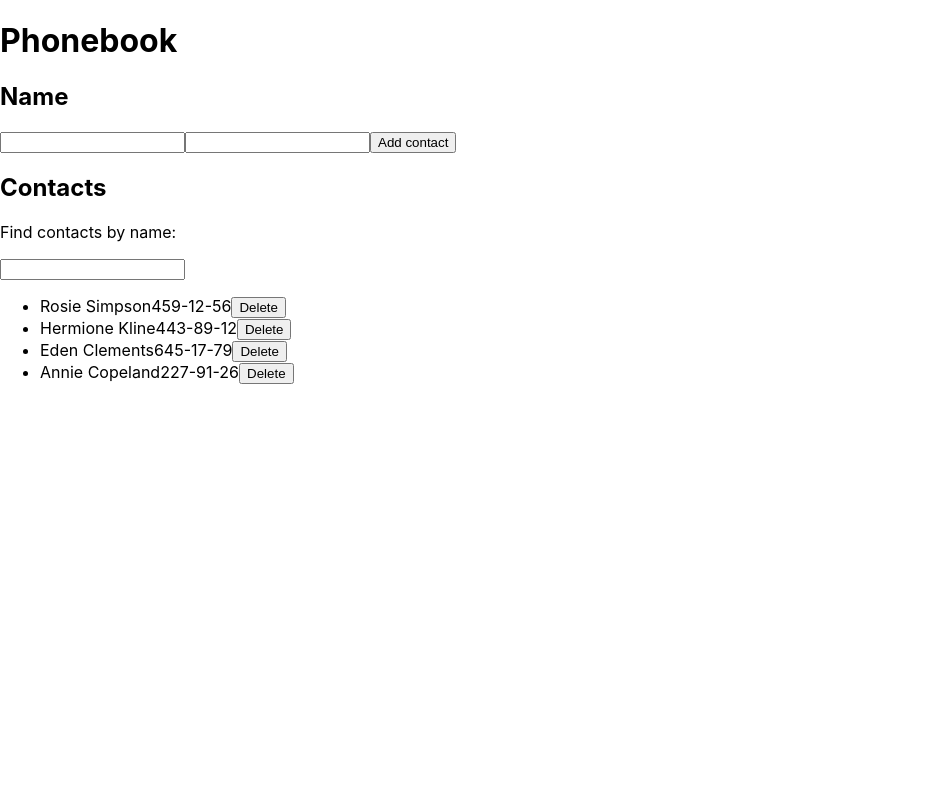
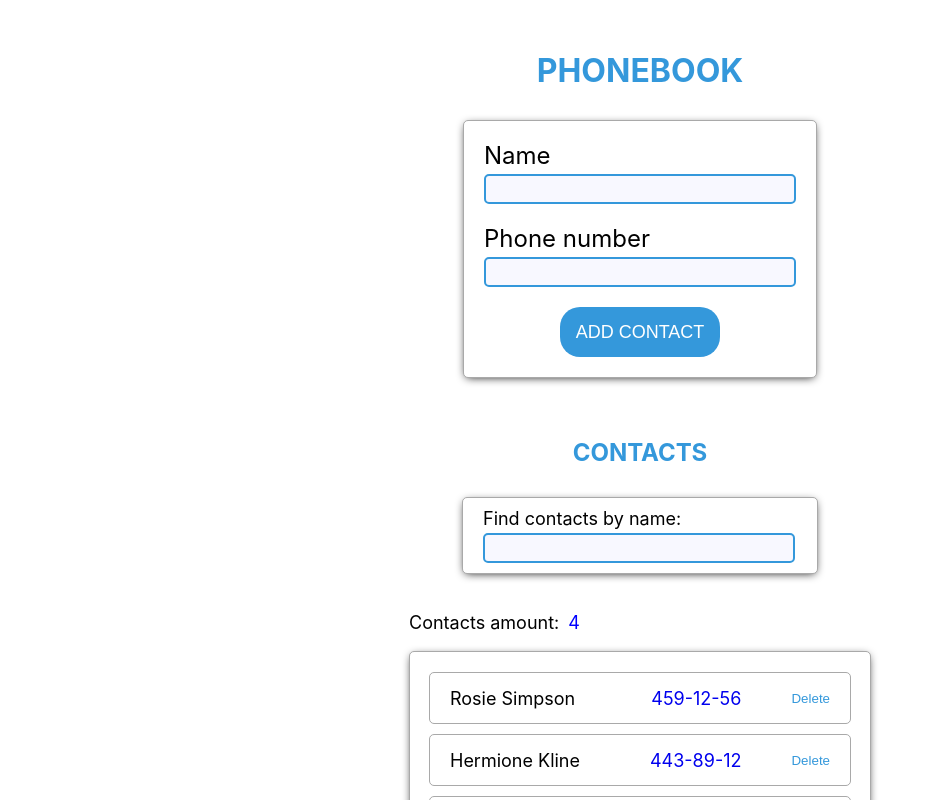
Before and after one commit to yurchykyur/goit-react-hw-02-phonebook, a React (Create React App) app: page / in a window 1280 px wide. Shown: the top 800 px of the page, without its empty margins (0-938 px from the left). Built offline with nearby package versions, Linux system fonts and the light colour scheme.

Commit message:
add Step 4 + 5 and made styled/emotion

```diff
--- a/package.json
+++ b/package.json
@@ -4,10 +4,12 @@
   "private": true,
   "homepage": "https://yurchykyur.github.io/goit-react-hw-02-phonebook/",
   "dependencies": {
+    "@emotion/styled": "^11.11.0",
     "@testing-library/jest-dom": "^5.16.3",
     "@testing-library/react": "^12.1.4",
     "@testing-library/user-event": "^13.5.0",
     "nanoid": "^4.0.2",
+    "prop-types": "^15.8.1",
     "react": "^18.1.0",
     "react-dom": "^18.1.0",
     "react-scripts": "5.0.1",
--- a/src/components/App.jsx
+++ b/src/components/App.jsx
@@ -4,6 +4,8 @@ import { nanoid } from 'nanoid';
 import ContactForm from './ContactForm';
 import ContactList from './ContactList';
 import Filter from './Filter';
+
+import { AppContainer, MainTitle, SecondTitle } from './App.styled';
 
 const INITIAL_STATE_BASE = {
   contacts: [
@@ -19,11 +21,23 @@ export class App extends Component {
   state = { ...INITIAL_STATE_BASE };
 
   addContact = data => {
+    if (this.state.contacts.find(contact => contact.name === data.name)) {
+      alert(`${data.name} is already in contacts`);
+      return;
+    }
+
     const contact = { ...data, id: nanoid() };
 
     this.setState(({ contacts }) => ({
       contacts: [contact, ...contacts],
     }));
+  };
+
+  deleteContact = id => {
+    const afterDeleteArr = this.state.contacts.filter(
+      contact => contact.id !== id
+    );
+    this.setState({ contacts: [...afterDeleteArr] });
   };
 
   onChangeFilter = e => {
@@ -42,15 +56,21 @@ export class App extends Component {
   render() {
     const { filter } = this.state;
     const filteredContacts = this.getFilteredContact();
+    const isContact = !this.state.contacts.length ? false : true;
 
     return (
-      <div>
-        <h1>Phonebook</h1>
+      <AppContainer>
+        <MainTitle>Phonebook</MainTitle>
         <ContactForm formSubmitHandler={this.addContact} />
-        <h2>Contacts</h2>
+        <SecondTitle>Contacts</SecondTitle>
         <Filter onChangeFilter={this.onChangeFilter} value={filter} />
-        <ContactList contactList={filteredContacts} />
-      </div>
+        <ContactList
+          contactList={filteredContacts}
+          deleteContact={this.deleteContact}
+          isContact={isContact}
+          contactsAmount={this.state.contacts.length}
+        />
+      </AppContainer>
     );
   }
 }
--- /dev/null
+++ b/src/components/App.styled.jsx
@@ -0,0 +1,23 @@
+import styled from '@emotion/styled';
+
+const AppContainer = styled.div`
+  display: flex;
+  flex-direction: column;
+  align-items: center;
+  margin-top: 30px;
+  margin-bottom: 30px;
+`;
+
+const MainTitle = styled.h1`
+  margin-bottom: 30px;
+  text-transform: uppercase;
+  color: #3498db;
+`;
+
+const SecondTitle = styled.h2`
+  margin-bottom: 30px;
+  text-transform: uppercase;
+  color: #3498db;
+`;
+
+export { AppContainer, MainTitle, SecondTitle };
--- a/src/components/ContactForm.js
+++ b/src/components/ContactForm.js
@@ -1,5 +1,14 @@
 import React, { Component } from 'react';
 import { nanoid } from 'nanoid';
+import PropTypes from 'prop-types';
+
+import {
+  FormWrapper,
+  ContactSubmitForm,
+  FormInputLabel,
+  FormInput,
+  FormSubmitBtn,
+} from './ContactForm.styled';
 
 const INITIAL_STATE_FORM = {
   name: '',
@@ -12,7 +21,6 @@ export default class ContactForm extends Component {
   handleInputChange = e => {
     const { name, value } = e.currentTarget;
     this.setState({ [name]: value });
-    console.log(e.currentTarget.value);
   };
 
   reset = () => {
@@ -32,10 +40,11 @@ export default class ContactForm extends Component {
 
   render() {
     return (
-      <form onSubmit={this.handleFormSubmit}>
-        <h2>Name</h2>
-        <label htmlFor={this.nameInputId}>
-          <input
+      <FormWrapper>
+        <ContactSubmitForm onSubmit={this.handleFormSubmit}>
+          <FormInputLabel htmlFor={this.nameInputId}>
+            Name
+            <FormInput
               type="text"
               name="name"
               pattern="^[a-zA-Zа-яА-Я]+(([' -][a-zA-Zа-яА-Я ])?[a-zA-Zа-яА-Я]*)*$"
@@ -45,10 +54,11 @@ export default class ContactForm extends Component {
               id={this.nameInputId}
               value={this.state.name}
             />
-        </label>
+          </FormInputLabel>
 
-        <label htmlFor={this.numberInputId}>
-          <input
+          <FormInputLabel htmlFor={this.numberInputId}>
+            Phone number
+            <FormInput
               type="tel"
               name="number"
               pattern="\+?\d{1,4}?[-.\s]?\(?\d{1,3}?\)?[-.\s]?\d{1,4}[-.\s]?\d{1,4}[-.\s]?\d{1,9}"
@@ -58,14 +68,14 @@ export default class ContactForm extends Component {
               id={this.numberInputId}
               value={this.state.number}
             />
-        </label>
-        <button type="submit">Add contact</button>
-      </form>
+          </FormInputLabel>
+          <FormSubmitBtn type="submit">Add contact</FormSubmitBtn>
+        </ContactSubmitForm>
+      </FormWrapper>
     );
   }
 }
-// } ({ handleInputChange, handleFormSubmit }) {
 
-// }
-
-// onSubmit={}
+ContactForm.propTypes = {
+  formSubmitHandler: PropTypes.func.isRequired,
+};
--- /dev/null
+++ b/src/components/ContactForm.styled.jsx
@@ -0,0 +1,57 @@
+import styled from '@emotion/styled';
+
+const FormWrapper = styled.div`
+  margin-bottom: 40px;
+`;
+
+const ContactSubmitForm = styled.form`
+  display: flex;
+  flex-direction: column;
+  border: 1px solid darkgray;
+  border-radius: 5px;
+  background-color: white;
+  box-shadow: 0px 2px 10px -3px;
+`;
+
+const FormInputLabel = styled.label`
+  display: flex;
+  flex-direction: column;
+  margin: 20px 20px 0px 20px;
+  font-size: 24px;
+`;
+
+const FormInput = styled.input`
+  width: 300px;
+  margin-top: 4px;
+  padding: 4px;
+  font-size: 16px;
+  border: 2px solid #3498db;
+  border-radius: 5px;
+  background-color: ghostwhite;
+`;
+
+ const FormSubmitBtn = styled.button`
+  display: inline-block;
+  width: 160px;
+  height: 50px;
+  margin-left: auto;
+  margin-right: auto;
+  margin-top: 20px;
+  margin-bottom: 20px;
+  font-size: 18px;
+  text-transform: uppercase;
+  border: 0px;
+  border-radius: 20px;
+  background-color: #3498db;
+  color: white;
+  box-shadow: none;
+  transition: all 250ms ease-in-out;
+
+  :hover,
+  :focus {
+    background-color: #39b0ff;
+    box-shadow: 0px 4px 4px #00000026, inset 0px 0px 0px 0px #0000004d;
+  }
+`;
+
+export { FormWrapper, ContactSubmitForm, FormInputLabel, FormInput, FormSubmitBtn };
--- a/src/components/ContactList.js
+++ /dev/null
@@ -1,15 +0,0 @@
-export default function ContactList({ contactList }) {
-  return (
-    <ul>
-      {contactList.map(({ id, number, name }) => {
-        return (
-          <li key={id}>
-            <span>{name}</span>
-            <span>{number}</span>
-            <button>Delete</button>
-          </li>
-        );
-      })}
-    </ul>
-  );
-}
--- /dev/null
+++ b/src/components/ContactList.jsx
@@ -0,0 +1,50 @@
+import PropTypes from 'prop-types';
+
+import {
+  NotificationText,
+  ListElement,
+  PhonebookList,
+  TotalContactsNum,
+  TotalContactsText,
+  ContactItemWrapper,
+  ContactItemName,
+  ContactItemNum,
+  DeleteBtn,
+} from './ContactList.styled';
+
+export default function ContactList({
+  contactList,
+  deleteContact,
+  isContact,
+  contactsAmount,
+}) {
+  return isContact ? (
+    <div>
+      <TotalContactsText>
+        Contacts amount: <TotalContactsNum>{contactsAmount}</TotalContactsNum>
+      </TotalContactsText>
+      <PhonebookList>
+        {contactList.map(({ id, number, name }) => {
+          return (
+            <ListElement key={id}>
+              <ContactItemWrapper>
+                <ContactItemName>{name}</ContactItemName>
+                <ContactItemNum href={`tel:${number}`}>{number}</ContactItemNum>
+                <DeleteBtn onClick={() => deleteContact(id)}>Delete</DeleteBtn>
+              </ContactItemWrapper>
+            </ListElement>
+          );
+        })}
+      </PhonebookList>
+    </div>
+  ) : (
+    <NotificationText>There are no contacts in your phonebook</NotificationText>
+  );
+}
+
+ContactList.propTypes = {
+  contactList: PropTypes.array.isRequired,
+  deleteContact: PropTypes.func.isRequired,
+  isContact: PropTypes.bool.isRequired,
+  contactsAmount: PropTypes.number.isRequired,
+};
--- /dev/null
+++ b/src/components/ContactList.styled.jsx
@@ -0,0 +1,103 @@
+import styled from '@emotion/styled';
+
+const TotalContactsText = styled.p`
+  font-size: 18px;
+`;
+
+const TotalContactsNum = styled.span`
+  margin-left: 4px;
+  color: blue;
+`;
+
+const PhonebookList = styled.ul`
+  display: flex;
+  flex-direction: column;
+  align-items: center;
+  width: 460px;
+  margin-top: 10px;
+  padding: 0;
+
+  border: 1px solid darkgray;
+  border-radius: 5px;
+  background-color: white;
+
+  list-style: none;
+  box-shadow: 0px 2px 10px -3px;
+`;
+
+const ListElement = styled.li`
+  :first-child {
+    padding-top: 20px;
+  }
+
+  :last-child {
+    padding-bottom: 20px;
+  }
+
+  :not(:last-child) {
+    margin-bottom: 10px;
+  }
+`;
+
+const NotificationText = styled.p`
+  font-size: 18px;
+`;
+
+const ContactItemWrapper = styled.div`
+  display: flex;
+  flex-direction: row;
+  align-items: center;
+  width: 420px;
+  height: 50px;
+  border: 1px solid darkgray;
+  border-radius: 5px;
+  background-color: white;
+`;
+
+const ContactItemName = styled.p`
+  margin-left: 20px;
+  font-size: 18px;
+`;
+
+const ContactItemNum = styled.a`
+  margin-left: auto;
+  font-size: 18px;
+  text-decoration: none;
+  transition: all 250ms ease-in-out;
+
+  :hover,
+  :focus {
+    color: #39b0ff;
+  }
+`;
+
+const DeleteBtn = styled.button`
+  display: inline-block;
+  height: 27px;
+  padding: 0;
+  margin: 0 20px 0 50px;
+
+  color: #3498db;
+  background-color: transparent;
+  border: none;
+  cursor: pointer;
+
+  transition: all 250ms ease-in-out;
+
+  :hover,
+  :focus {
+    color: #39b0ff;
+  }
+`;
+
+export {
+  NotificationText,
+  ListElement,
+  PhonebookList,
+  TotalContactsNum,
+  TotalContactsText,
+  ContactItemWrapper,
+  ContactItemName,
+  ContactItemNum,
+  DeleteBtn,
+};
--- a/src/components/Filter.js
+++ b/src/components/Filter.js
@@ -1,18 +1,26 @@
 import { nanoid } from 'nanoid';
+import PropTypes from 'prop-types';
+
+import { FilterWrapper, FilterInputLabel, FilterInput } from './Filter.styled';
 
 export default function Filter({ value, onChangeFilter }) {
   const inputId = nanoid();
   return (
-    <div>
-      <label htmlFor={inputId}>
-        <p>Find contacts by name:</p>
-        <input
+    <FilterWrapper>
+      <FilterInputLabel htmlFor={inputId}>
+        Find contacts by name:
+        <FilterInput
           type="text"
           value={value}
           id={inputId}
           onChange={e => onChangeFilter(e)}
         />
-      </label>
-    </div>
+      </FilterInputLabel>
+    </FilterWrapper>
   );
 }
+
+Filter.propTypes = {
+  value: PropTypes.string.isRequired,
+  onChangeFilter: PropTypes.func.isRequired,
+};
--- /dev/null
+++ b/src/components/Filter.styled.jsx
@@ -0,0 +1,29 @@
+import styled from '@emotion/styled';
+
+const FilterWrapper = styled.div`
+  display: flex;
+  flex-direction: column;
+  margin-bottom: 20px;
+  border: 1px solid darkgray;
+  background-color: white;
+  box-shadow: 0px 2px 10px -3px;
+  border-radius: 5px;
+  width: 354px;
+`;
+
+const FilterInputLabel = styled.label`
+  margin: 10px 20px 10px 20px;
+  font-size: 18px;
+`;
+
+const FilterInput = styled.input`
+  width: 300px;
+  margin-top: 4px;
+  padding: 4px;
+  font-size: 16px;
+  border: 2px solid #3498db;
+  border-radius: 5px;
+  background-color: ghostwhite;
+`;
+
+export { FilterWrapper, FilterInputLabel, FilterInput };
```
Also changed, not shown: 1 other file (tests, documents, lock files or other folders). Lines whose indentation alone changed are shown as unchanged.
